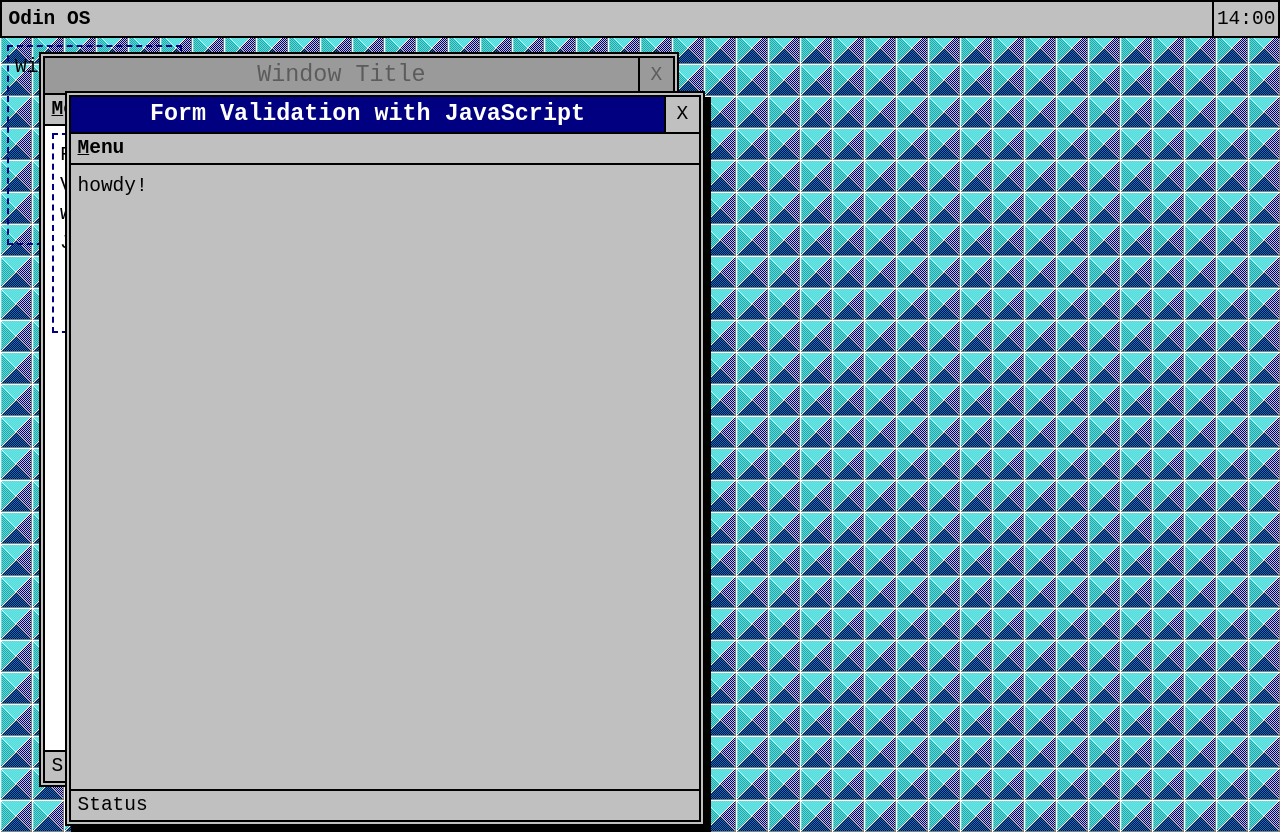
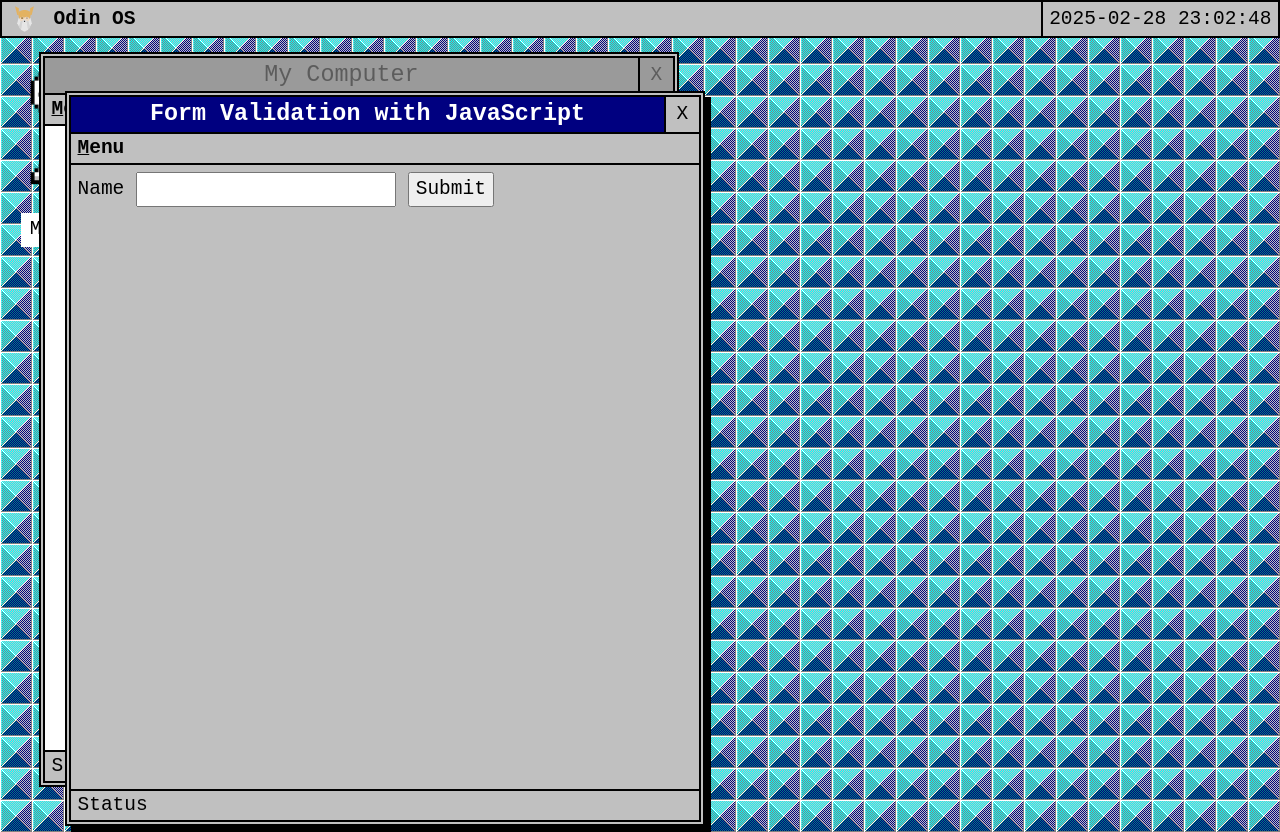
Before and after one commit to cobbland/odin-os, a website built with webpack: page src/template.html in a window 1280 px wide. Shown: the top 832 px of the page. Built offline with nearby package versions, Linux system fonts and the light colour scheme.

Commit message:
Add time

```diff
--- a/src/form.html
+++ b/src/form.html
@@ -1 +1,5 @@
-<p>howdy!</p>
+<form action="">
+    <label for="">Name</label>
+    <input type="text">
+    <button type="submit">Submit</button>
+</form>
--- a/src/index.js
+++ b/src/index.js
@@ -1,3 +1,4 @@
 import "./styles.css";
 import './dropdown-menu';
 import './form';
+import './time'
--- a/src/styles.css
+++ b/src/styles.css
@@ -57,6 +57,11 @@ a {
   align-items: center;
 }
 
+.os-icon {
+  height: 2rem;
+  padding: 0 1rem;
+}
+
 .os-name {
   flex-grow: 1;
   font-weight: bold;
@@ -65,7 +70,7 @@ a {
 
 .time {
   border-left: 2px solid black;
-  padding: 0.2rem;
+  padding: 0.2rem 0.5rem;
 }
 
 .window {
@@ -206,15 +211,23 @@ a {
 }
 
 .icon {
-  border: 2px dashed navy;
   padding: 0.5rem;
+  display: flex;
+  flex-direction: column;
+  align-items: center;
+}
+
+.icon-title {
+  border: 2px solid #00000000;
+  padding: 0 0.5rem;
+  background-color: white;
 }
 
 .icon:hover {
   cursor: pointer;
 }
 
-.icon:focus {
+.icon:focus .icon-title {
   border: 2px solid navy;
   background-color: navy;
   color: white;
--- a/src/template.html
+++ b/src/template.html
@@ -10,22 +10,21 @@
     <div class="desktop">
 
       <div class="title-bar">
+        <img class="os-icon" src="./img/odin-icon.svg" alt="">
         <div class="os-name">Odin OS</div>
         <div class="time">14:00</div>
       </div>
 
       <div class="desktop-icons icons">
         <div class="icon dropdown-menu" tabindex="0">
-          <div class="icon-title">Window Title</div>
-          <div class="menu-dropdown">
-            <div class="menu-item">Open</div>
-          </div>
+          <img src="./img/computer-icon.png" alt="" height="90%">
+          <div class="icon-title">My Computer</div>
         </div>
       </div>
 
       <div class="window open" id="window-1">
         <div class="top-bar">
-          <div class="window-title">Window Title</div>
+          <div class="window-title">My Computer</div>
           <div class="window-controls">
             <div class="close">X</div>
           </div>
@@ -51,9 +50,6 @@
         <div class="window-content icons">
           <div class="icon dropdown-menu" tabindex="0">
             <div class="icon-title">Form Validation with JavaScripts</div>
-            <div class="menu-dropdown">
-              <div class="menu-item">Open</div>
-            </div>
           </div>
         </div>
         <div class="status-bar">
--- /dev/null
+++ b/src/time.js
@@ -0,0 +1,15 @@
+let time = document.querySelector('.time');
+
+function updateTime(timeDOM) {
+    let now = new Date();
+    let year = now.getFullYear();
+    let month = String(now.getMonth() + 1).padStart(2, '0');
+    let date = String(now.getDate()).padStart(2, '0');
+    let hours = String(now.getHours()).padStart(2, '0');
+    let minutes = String(now.getMinutes()).padStart(2, '0');
+    let seconds = String(now.getSeconds()).padStart(2, '0');
+
+    timeDOM.innerText = `${year}-${month}-${date} ${hours}:${minutes}:${seconds}`;
+}
+
+setInterval(() => updateTime(time), 100);
```
Also changed, not shown: src/img/computer-icon.png (added), src/img/odin-icon.svg (added).
